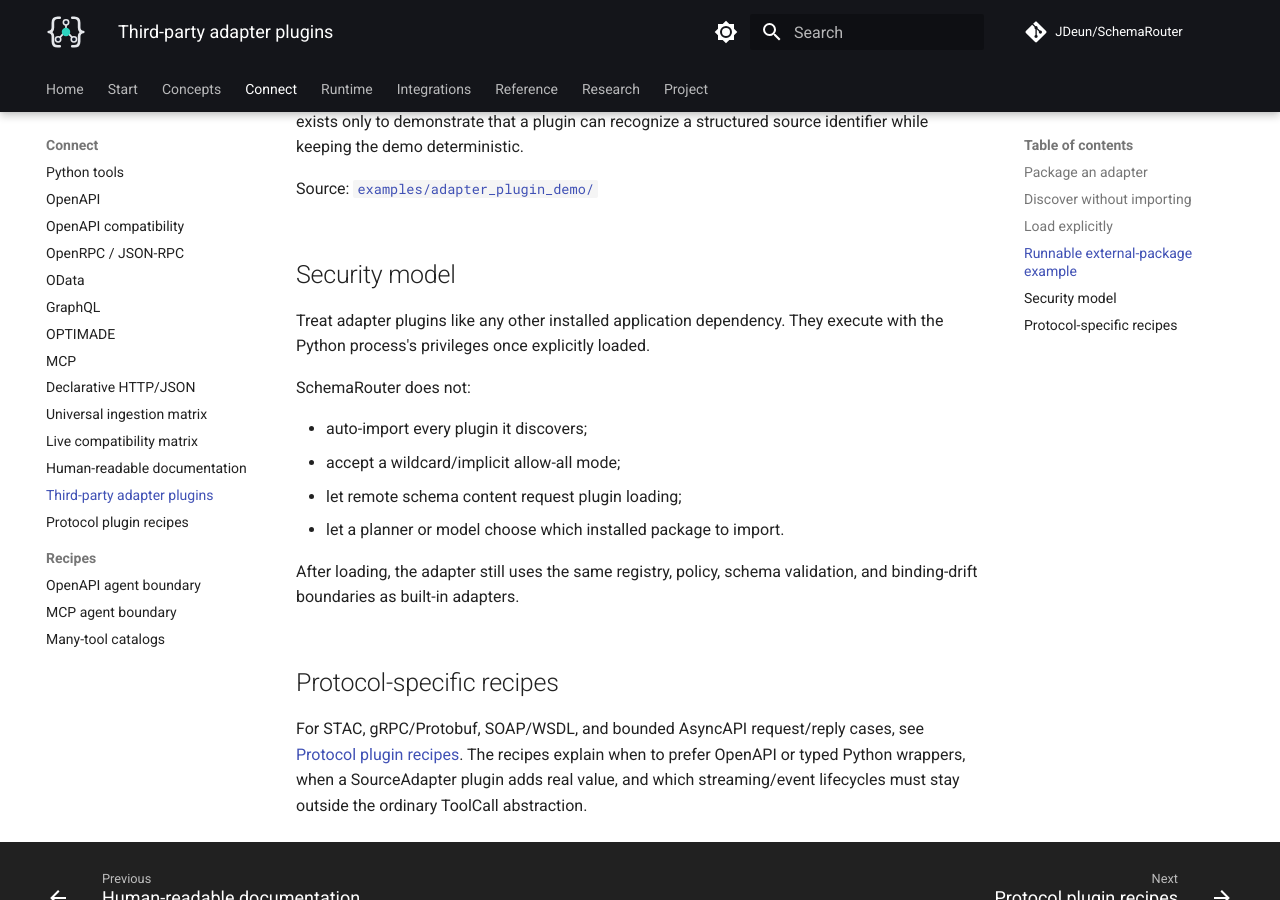
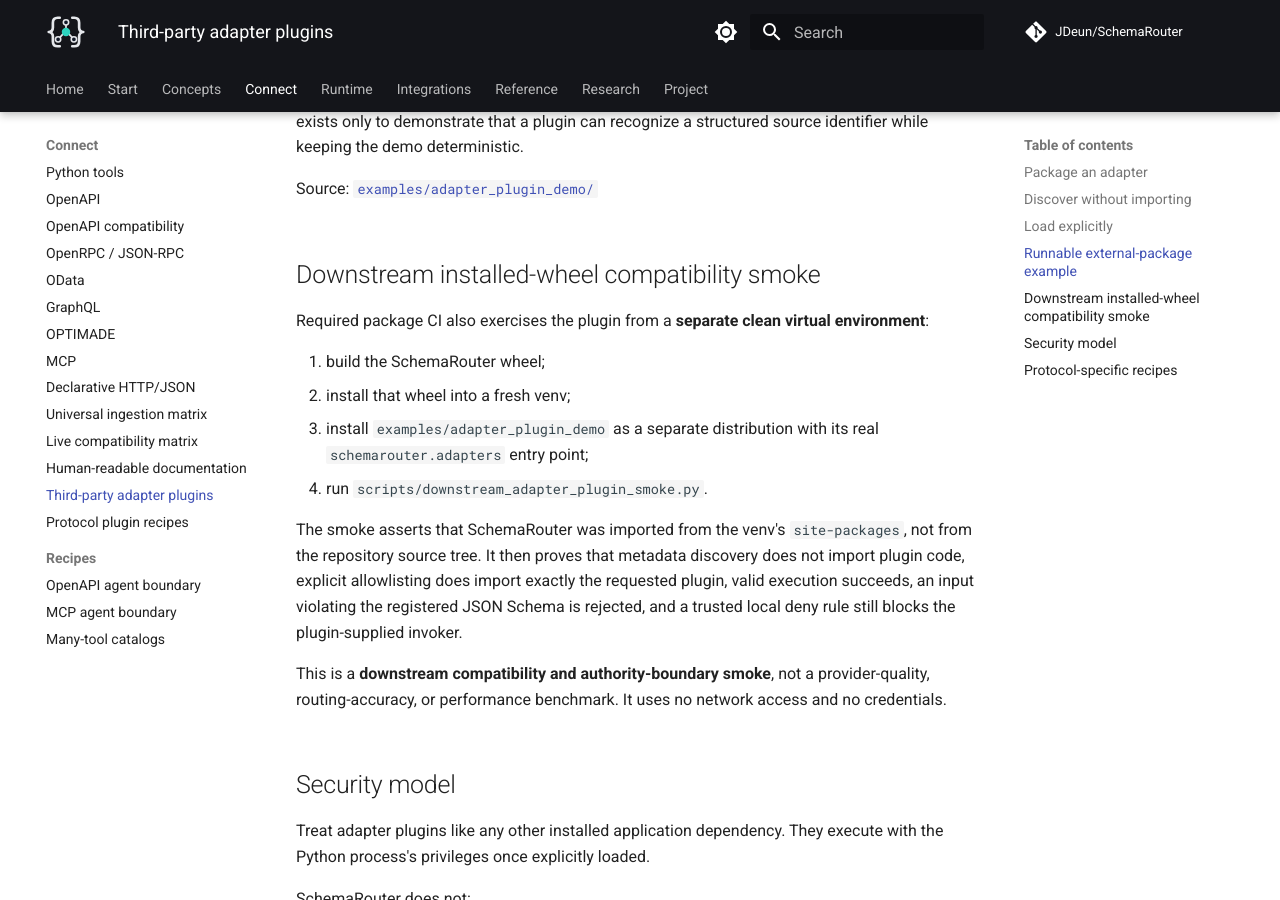
Before and after one commit to JDeun/SchemaRouter, an MkDocs documentation site: the page built from docs/guides/adapter-plugins.md, in a window 1280 px wide and 900 px high, scrolled down 2002 px. Built offline with MkDocs 1.6.1 and Material for MkDocs 9.7.7, drawn with Linux system fonts in a browser that asks for light colours; comment, search, counter and statistics services are not loaded.

Commit message:
docs: document downstream adapter wheel smoke

```diff
--- a/docs/guides/adapter-plugins.md
+++ b/docs/guides/adapter-plugins.md
@@ -93,6 +93,25 @@ deterministic.
 Source:
 [`examples/adapter_plugin_demo/`](https://github.com/JDeun/SchemaRouter/tree/main/examples/adapter_plugin_demo)
 
+## Downstream installed-wheel compatibility smoke
+
+Required package CI also exercises the plugin from a **separate clean virtual environment**:
+
+1. build the SchemaRouter wheel;
+2. install that wheel into a fresh venv;
+3. install `examples/adapter_plugin_demo` as a separate distribution with its real
+   `schemarouter.adapters` entry point;
+4. run `scripts/downstream_adapter_plugin_smoke.py`.
+
+The smoke asserts that SchemaRouter was imported from the venv's `site-packages`, not from the
+repository source tree. It then proves that metadata discovery does not import plugin code, explicit
+allowlisting does import exactly the requested plugin, valid execution succeeds, an input violating
+the registered JSON Schema is rejected, and a trusted local deny rule still blocks the
+plugin-supplied invoker.
+
+This is a **downstream compatibility and authority-boundary smoke**, not a provider-quality,
+routing-accuracy, or performance benchmark. It uses no network access and no credentials.
+
 ## Security model
 
 Treat adapter plugins like any other installed application dependency. They execute with the Python
```
